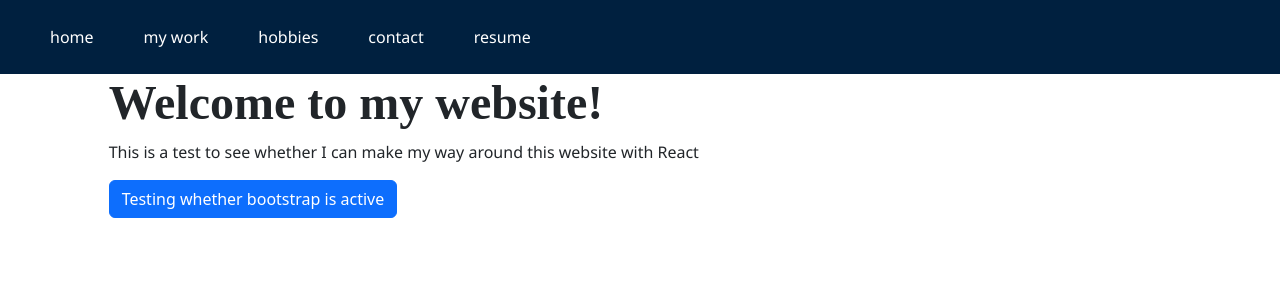
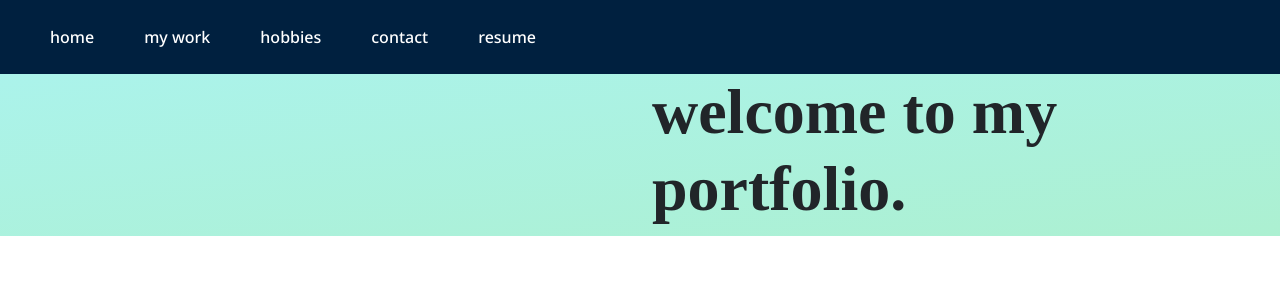
Before and after one commit to NayanaAg/portfolio, a Next.js app: page / in a window 1280 px wide. Shown: the top 300 px of the page. Built offline with nearby package versions, Linux system fonts and the light colour scheme; a web font is replaced by a local one.

Commit message:
figure out how to do data tagging

```diff
--- a/app/global.css
+++ b/app/global.css
@@ -1,5 +1,4 @@
 @import url('https://fonts.googleapis.com/css2?family=Eczar:wght@400..800&family=Noto+Sans:ital,wght@0,100..900;1,100..900&family=Space+Grotesk:wght@300..700&display=swap');
-
 
 * {
     box-sizing: border-box;
@@ -14,11 +13,13 @@
     --dark-bg: #00203F;
     --light-bg: #E7EDF3;
 
+    --gradient: linear-gradient(to bottom right, var(--secondary), var(--primary));
+
     --heading-font: "Eczar", serif;
     --body-font: "Noto Sans", sans-serif;
     --tag-font: "Space Grotesk", sans-serif;
 
-    --h1-size: 3em;
+    --h1-size: 4em;
     --h2-size: 1.5em;
     --h3-size: 1.2em;
     --body-size: 1em;
@@ -31,13 +32,13 @@
     --md-space: 40px;
     --lg-space: 65px;
 
-    --transition-time: 0.5s ease;
+    --transition-time: 0.75s ease;
 }
 
 h1 {
     font-family: var(--heading-font);
     font-size: var(--h1-size) !important;
-    font-weight: 800 !important;
+    font-weight: var(--xbold) !important;
 }
 
 p, a, li {
@@ -67,9 +68,20 @@ p, a, li {
     color: white;
     padding: var(--sm-space);
     transition: var(--transition-time);
+    font-weight: var(--mdbold);
 }
 
 #global-nav a:hover {
     background-color: var(--accent);
     color: black;
 }
+/*navigation end*/
+
+/*hero image*/
+#hero-banner {
+    background: var(--gradient);
+}
+
+#hero-img {
+    clip-path: circle(50%);
+}
--- a/app/page.tsx
+++ b/app/page.tsx
@@ -4,19 +4,29 @@ import GlobalNav from "./components/nav";
 export default function Page() {
     return <>
         <div id="container">
-        <GlobalNav />
-            <div className="row">
-                <div className="col-md-10 offset-md-1">
 
+            <GlobalNav />
 
-                    <h1>Welcome to my website!</h1>
-                    <p>This is a test to see whether I can make my way around this website with React</p>
+            <main>
+                <div className="row" id="hero-banner">
+                    <div className="col-md-5 offset-md-1">
 
-                    <a className="btn btn-primary">Testing whether bootstrap is active</a>
+                    </div>
+                    <div className="col-md-5">
+                        <h1>welcome to my portfolio.</h1>
+                    </div>
                 </div>
-            </div>
+
+                <section>
+                    <div className="row">
+                        <div className="col-md-10 offset-md-1">
+
+                        </div>
+                    </div>
+                </section>
+            </main>
         </div>
 
 
     </>
-  }
+}
```
Also changed, not shown: app/projects/data.json (added, +22 -0 lines), app/projects/page.tsx (+54 -0 lines), 1 other file (tests, documents, lock files or other folders).
